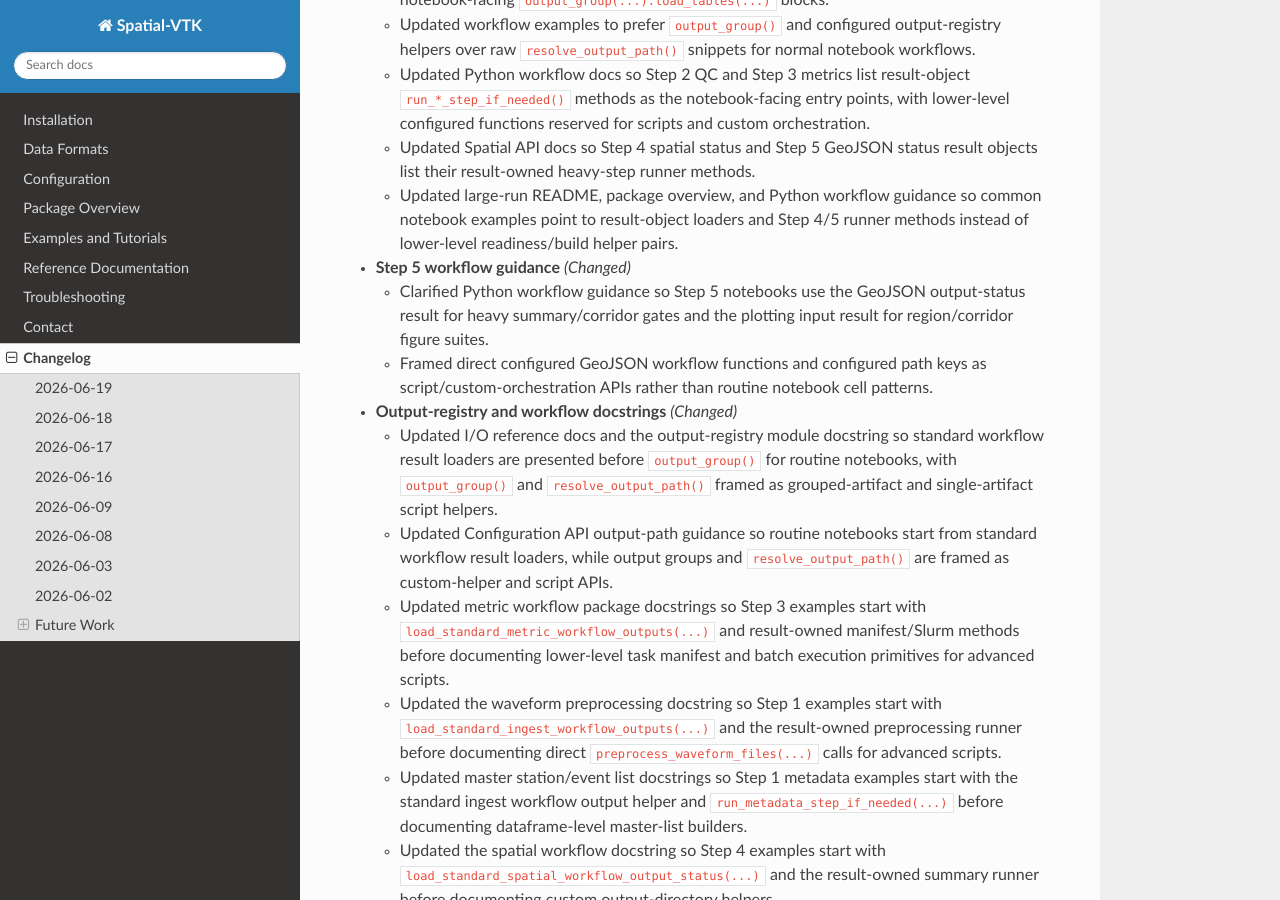
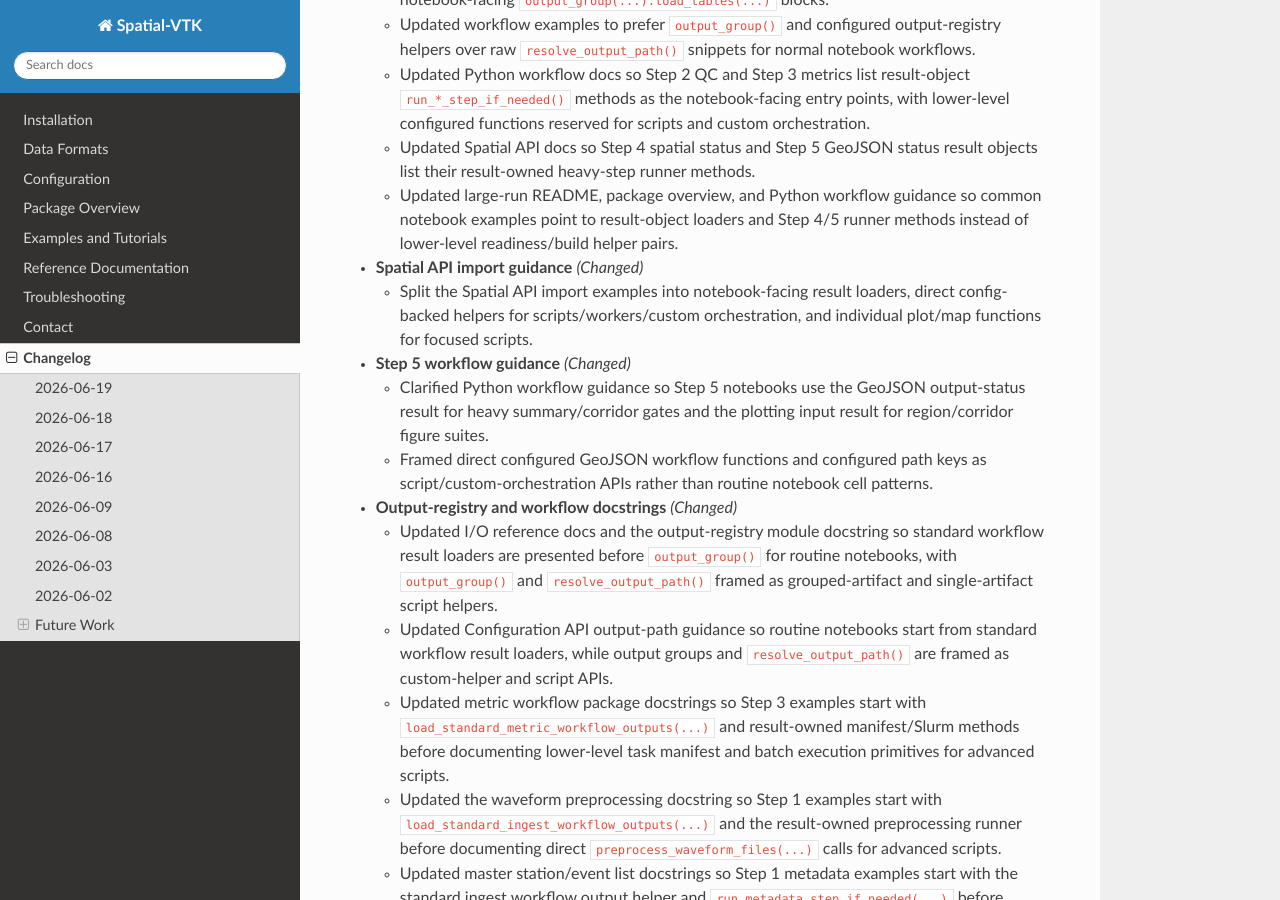
Before and after one commit to bcbirkel/spatial-vtk, a Sphinx documentation site: the page built from docs/changelog.rst, in a window 1280 px wide and 900 px high, scrolled down 6007 px. Built offline with Sphinx 7.4.7 and the Read the Docs theme 3.1.0, drawn with Linux system fonts in a browser that asks for light colours.

Commit message:
Clarify Spatial API import guidance

```diff
--- a/docs/changelog.rst
+++ b/docs/changelog.rst
@@ -331,6 +331,12 @@ Changelog
   - Updated large-run README, package overview, and Python workflow guidance
     so common notebook examples point to result-object loaders and Step 4/5
     runner methods instead of lower-level readiness/build helper pairs.
+
+- **Spatial API import guidance** *(Changed)*
+
+  - Split the Spatial API import examples into notebook-facing result loaders,
+    direct config-backed helpers for scripts/workers/custom orchestration, and
+    individual plot/map functions for focused scripts.
 
 - **Step 5 workflow guidance** *(Changed)*
 
```
Also changed, not shown: docs/reference/api/spatial.rst (+13 -0 lines), 1 other file.
